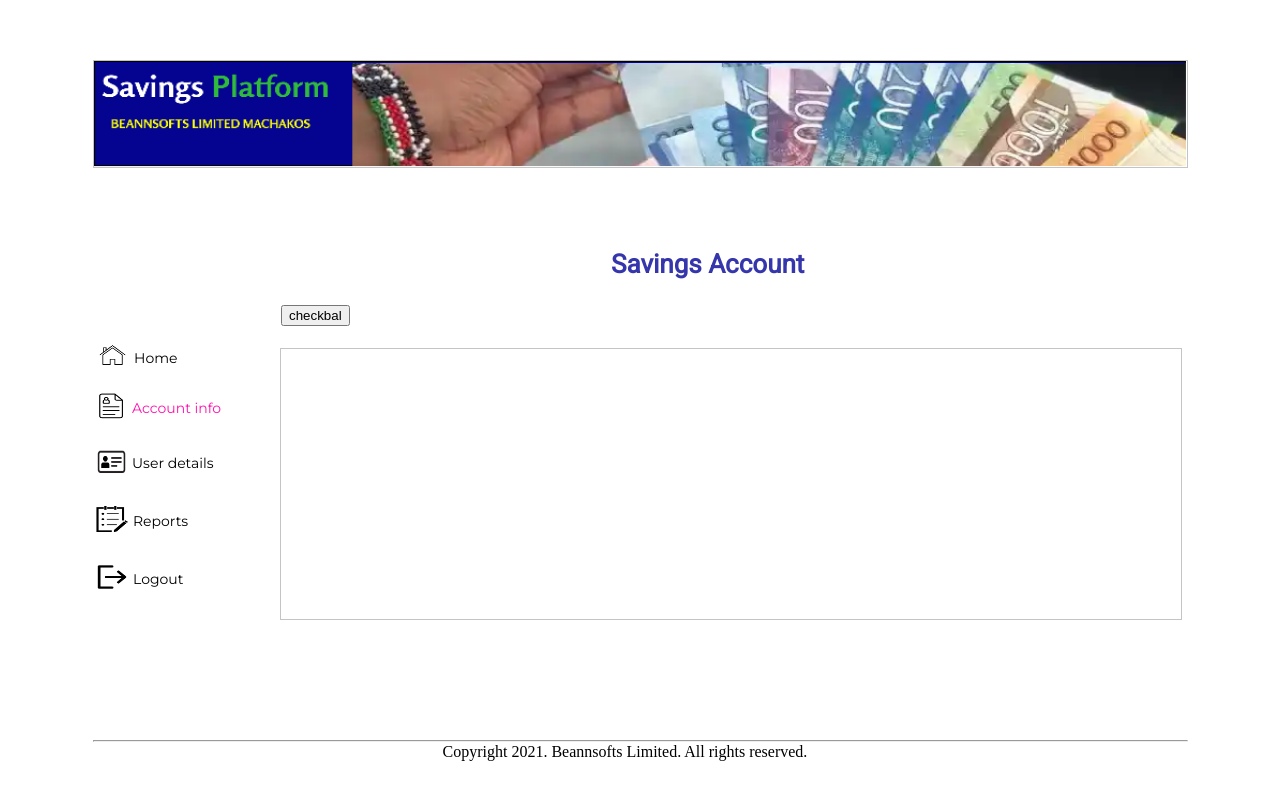
After one commit to musamutuku/APPTECH, a Flask app: page /account in a window 1280 px wide. The commit adds this page. Run offline with Flask 2, Linux system fonts and the light colour scheme.

Commit message:
account page

```diff
--- a/main.py
+++ b/main.py
@@ -62,19 +62,7 @@ class RoleAccount(db.Model):
 
 @app.route('/')
 def index():
-
   return render_template('index.html')
-
-
-@app.route('/user_home')
-def index2():
-
-  return render_template('user_home.html')
-
-@app.route('/admin_home')
-def index3():
-
-  return render_template('admin_home.html')
 
 
 @app.route('/checkrole', methods= ["POST"])
@@ -112,11 +100,11 @@ def Register():
 
         # get/check the entered user_id no and username in the users' table(database) (if any)
         user_ID = UserAccount.query.filter_by(id=id).first()
-        current_user = UserAccount.query.filter_by(username=username).first()
+        new_user = UserAccount.query.filter_by(username=username).first()
 
         # check if the user_id and username are already used
         if user_ID is None:
-            if current_user is not None:
+            if new_user is not None:
                 error_msg = "The username you entered is already taken!"
                 error_msg2 = "Try again and use another username."
                 return render_template("register_error2.html", username_error = error_msg, username_error2 = error_msg2)
@@ -157,21 +145,70 @@ def Login():
         else:
             # get the password and encrypt it and check the match with the one encrypted in the database(will be success or error)
              result = bcrypt.checkpw(password.encode(), current_user.password.encode())
-
              if result:
                  # check if he/she is the admin
                  if current_user.role_id == 1:
                     return render_template('admin_home.html')
                  else:
-                    correct = "You have been logged in successfully"
-                    return render_template('user_home.html', success_message = correct, user = current_user)
+                    return render_template('user_home.html', user = current_user)
              else:
                  return render_template("login_error.html")
     return render_template('login.html')
 
+
+@app.route('/home')
+def Home():
+    return render_template("user_home.html")
+
+@app.route('/admin')
+def Admin():
+    return render_template("admin_home.html")
+
+@app.route('/account')
+def Account():
+    return render_template("account.html")
+
+@app.route('/account/deposit')
+def Account1():
+    return render_template("account.html")
+
+@app.route('/account/withdraw')
+def Account3():
+    return render_template("account.html")
+
+
 @app.route('/logout', methods= ['POST'])
 def Logout():
     return "logged out successfully"
+
+
+@app.route('/account/check_balance', methods=['POST','GET'])
+# @jwt_required()
+def CheckBalance():
+    # current_user = get_jwt_identity()
+    if request.method == "POST":
+        id = request.form.get('id_no')
+        pin = request.form.get('pin_no')
+        current_user = UserAccount.query.filter_by(id=id).first()
+
+        if current_user is not None:
+            if current_user.role_id != 1:
+                result = bcrypt.checkpw(pin.encode(), current_user.pin.encode())
+                if result:
+                    if current_user.role_id == 3:
+                        return render_template('balance.html', user = current_user)
+                    elif current_user.role_id == 2:
+                        return render_template('balance.html', agent = current_user)
+                else:
+                    pin_mismatch = "You have entered wrong PIN. Try again"
+                    return render_template('balance.html', errored_pin_msg = pin_mismatch)
+            else:
+                try_check = "Confirm if the ID you entered is yours"
+                return render_template('balance.html', check_msg = try_check)
+        else:
+             not_found_msg = "invalid ID number. Try again"
+             return render_template('balance.html', not_found = not_found_msg )
+    return render_template("account.html")
 
 
 @app.route('/deposit', methods= ['POST'])
@@ -226,27 +263,6 @@ def Deposit():
     else:
         return {"error": "agent not found, confirm your id"}
 
-# agent can check balance for a user
-@app.route('/checkbalance', methods= ['GET'])
-@jwt_required()
-def CheckBalance():
-    current_user = get_jwt_identity()
-    request_body = request.get_json()
-    user_id = request_body['userID']
-
-    one_user = UserAccount.query.get(user_id)
-    if current_user == one_user.username:
-        if one_user is not None:
-            user_balance = {
-                "account_balance": one_user.account_balance,
-                "firstname": one_user.firstname,
-                "lastname" : one_user.lastname
-            }
-            return jsonify(user_balance)
-        else:
-            return {"error": "user not found, confirm your id"}
-    else:
-        return "your id does not match to the registered id"
 
 
 @app.route('/withdraw', methods= ['GET'])
--- a/static/css/style.css
+++ b/static/css/style.css
@@ -780,6 +780,7 @@ ul{
     top: 0px;
     bottom: 0px;
     margin: auto;
+    /* border: 1px solid black; */
 }
 .home-img{
     position: absolute;
@@ -801,7 +802,7 @@ ul{
     width: 1090px;
     left: 0px;
     right: 0px;
-    top: 200px;
+    top: 180px;
     margin: auto;
     padding-top: 100px;
     list-style-type: none;
@@ -940,6 +941,21 @@ ul{
     left: 20px;
     top: 15px;
 }
+.footer{
+    position: absolute;
+    width: 1095px;
+    height: 2px;
+    top: 700px;
+    border-bottom: 5px;
+}
+.footer p{
+    position: absolute;
+    left: 350px;
+    bottom: -15px;
+}
+.footer hr{
+    margin-top: -20px;
+}
 /* ---------media query---------- */
 
 @media only screen and (max-width: 600px) {
--- /dev/null
+++ b/templates/account.html
@@ -0,0 +1,53 @@
+<!DOCTYPE html>
+<html lang="en">
+<head>
+    <meta charset="UTF-8">
+    <meta http-equiv="X-UA-Compatible" content="IE=edge">
+    <meta name="viewport" content="width=device-width, initial-scale=1.0">
+    <title>Saving App-Account</title>
+    <link rel="stylesheet" type="text/css" href="{{ url_for('static', filename='css/style.css') }}">
+    <link rel="stylesheet" href="https://fonts.googleapis.com/css?family=Roboto|Montserrat">
+</head>
+<body>
+    <form action="/account/check_balance" id="form1" method="POST" style="visibility: hidden;">
+        <input type="text" name="id_no">
+        <input type="password" name="pin_no">
+        <button type="submit">OK</button>
+    </form>
+    <div class="homeDiv">
+        <div class="home-img"><img src="{{ url_for('static', filename='images/header.png') }}" alt="header"></div>
+    <div class="home-links">
+        <u id="pagelink">
+            <li style="margin-bottom: 25px;"><img src="{{ url_for('static', filename='images/home.png') }}" alt="home" style="width: 35px;height: 30px;">&nbsp;<a href="/home" id="firstlink">Home</a></li>
+            <li style="margin-bottom: 24px;"><img src="{{ url_for('static', filename='images/account_details.png') }}" alt="account_details" style="margin-left: -1px;">&nbsp;<a href="#" style="color: #FF12AE;">Account info</a></li>
+            <li><img src="{{ url_for('static', filename='images/user_details.png') }}" alt="user_details" style="height: 45px;width: 33px;margin-bottom: -18px;">&nbsp;<a href="#">User details</a></li>
+            <li><img src="{{ url_for('static', filename='images/reports.png') }}" alt="reports">&nbsp;<a href="#">Reports</a></li>
+            <li><img src="{{ url_for('static', filename='images/logout.png') }}" alt="logout">&nbsp;<a href="#">Logout</a></li>
+        </u>
+        <div class="homepage">
+            <p class="p1">Savings Account</p>
+            <button onclick="hide()">checkbal</button>
+            <!-- <a href="/account/deposit"><button>deposit</button></a>
+            <a href="/account/withdraw"><button>withdraw</button></a> -->
+        </div>
+        <div>
+
+            <form action="#" id="form2" style="visibility: hidden;">
+                <input type="radio">
+                <input type="radio">
+            </form>
+        </div>
+    </div>
+        <div class="footer">
+            <hr>
+            <p>Copyright 2021. <span>Beannsofts Limited. All rights reserved.</span></p>
+        </div>
+    </div>
+<script>
+    var fm = document.getElementById("form1");
+    function hide(){
+        fm.style.visibility = "visible";
+    }
+</script>
+</body>
+</html>
```
Also changed, not shown: templates/admin_home.html (+7 -4 lines), templates/user_balance.html (added, +37 -0 lines), templates/user_home.html (+6 -14 lines), static/images/users_info.png (renamed from static/images/users-info.png).
